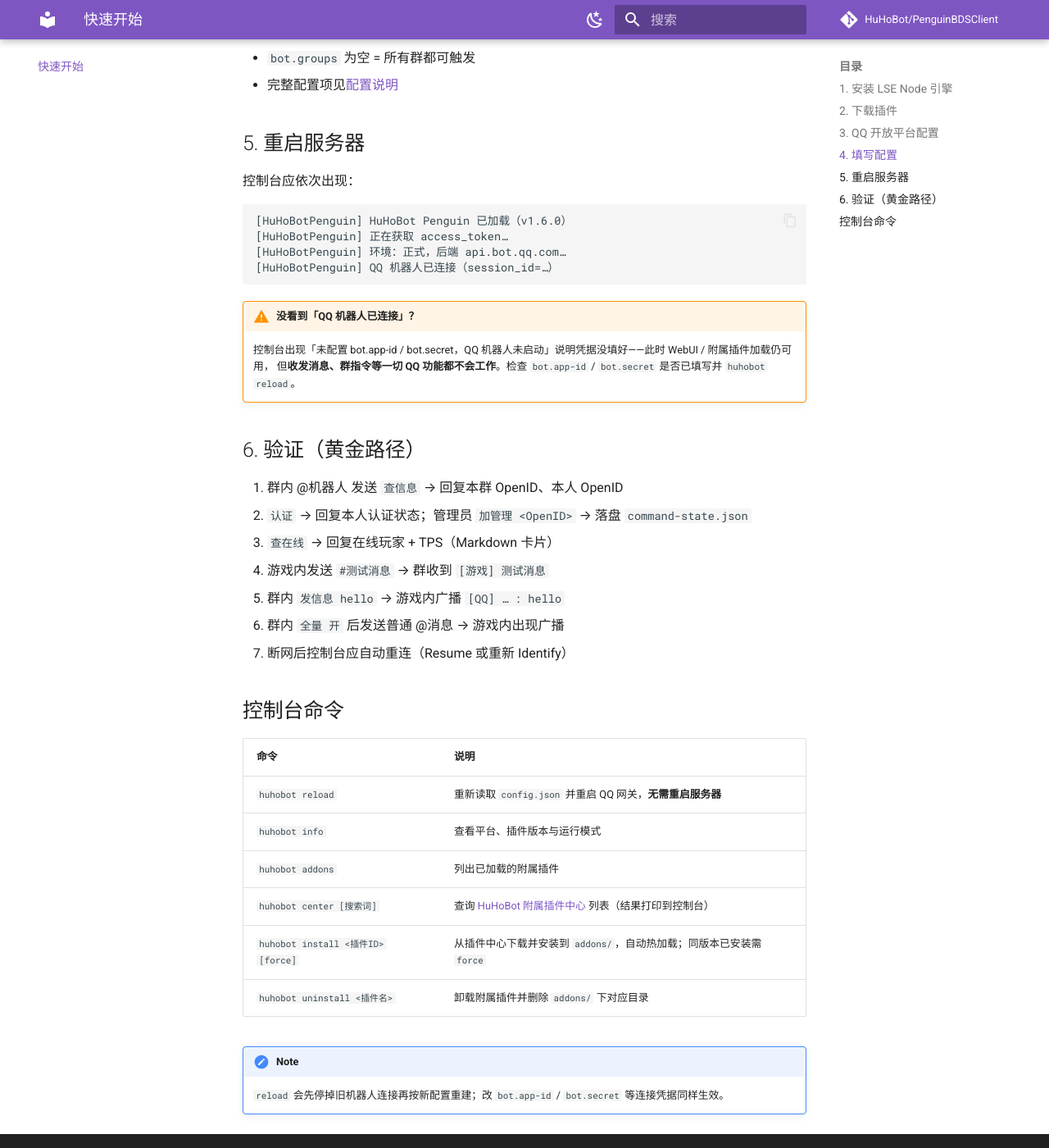
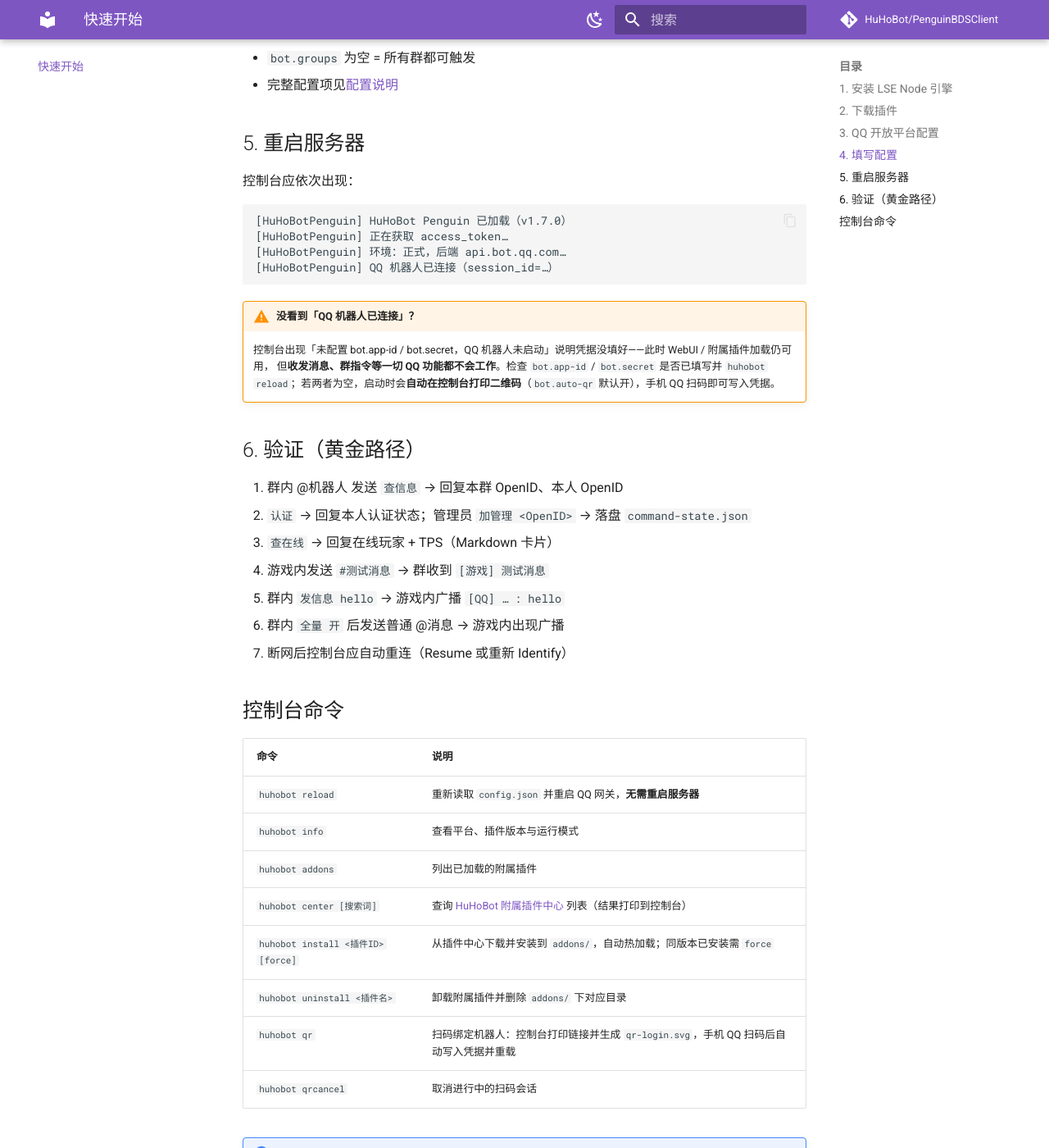
Before and after one commit to Beeeee-really/huhobot-docs, an MkDocs documentation site: the page built from docs/quickstart.md, in a window 1280 px wide and 1400 px high, scrolled down 1260 px. Shown: the whole window at 82% size. Built offline with MkDocs 1.6.1 and Material for MkDocs 9.7.7, drawn with Linux system fonts in a browser that asks for light colours; comment, search, counter and statistics services are not loaded; some of the changed text lies outside the part shown.

Commit message:
docs: QR login, bot.auto-qr, v1.7.0

````diff
--- a/docs/quickstart.md
+++ b/docs/quickstart.md
@@ -27,7 +27,7 @@ lip install github.com/LiteLDev/LegacyScriptEngine
 
 !!! warning "常见问题"
     控制台出现「未配置 bot.app-id / bot.secret，QQ 机器人未启动」说明凭据没填好——此时 WebUI / 附属插件加载仍可用，
-    但**收发消息、群指令等一切 QQ 功能都不会工作**。检查 `bot.app-id` / `bot.secret` 是否已填写并 `huhobot reload`。
+    但**收发消息、群指令等一切 QQ 功能都不会工作**。检查 `bot.app-id` / `bot.secret` 是否已填写并 `huhobot reload`；若两者为空，启动时会**自动在控制台打印二维码**（`bot.auto-qr` 默认开），手机 QQ 扫码即可写入凭据。
 
 ## 4. 填写配置
 
@@ -51,7 +51,7 @@ lip install github.com/LiteLDev/LegacyScriptEngine
 控制台应依次出现：
 
 ```text
-[HuHoBotPenguin] HuHoBot Penguin 已加载（v1.6.0）
+[HuHoBotPenguin] HuHoBot Penguin 已加载（v1.7.0）
 [HuHoBotPenguin] 正在获取 access_token…
 [HuHoBotPenguin] 环境：正式，后端 api.bot.qq.com…
 [HuHoBotPenguin] QQ 机器人已连接（session_id=…）
@@ -59,7 +59,7 @@ lip install github.com/LiteLDev/LegacyScriptEngine
 
 !!! warning "没看到「QQ 机器人已连接」？"
     控制台出现「未配置 bot.app-id / bot.secret，QQ 机器人未启动」说明凭据没填好——此时 WebUI / 附属插件加载仍可用，
-    但**收发消息、群指令等一切 QQ 功能都不会工作**。检查 `bot.app-id` / `bot.secret` 是否已填写并 `huhobot reload`。
+    但**收发消息、群指令等一切 QQ 功能都不会工作**。检查 `bot.app-id` / `bot.secret` 是否已填写并 `huhobot reload`；若两者为空，启动时会**自动在控制台打印二维码**（`bot.auto-qr` 默认开），手机 QQ 扫码即可写入凭据。
 
 
 ## 6. 验证（黄金路径）
@@ -82,6 +82,8 @@ lip install github.com/LiteLDev/LegacyScriptEngine
 | `huhobot center [搜索词]` | 查询 [HuHoBot 附属插件中心](https://addon.txssb.cn) 列表（结果打印到控制台） |
 | `huhobot install <插件ID> [force]` | 从插件中心下载并安装到 `addons/`，自动热加载；同版本已安装需 `force` |
 | `huhobot uninstall <插件名>` | 卸载附属插件并删除 `addons/` 下对应目录 |
+| `huhobot qr` | 扫码绑定机器人：控制台打印链接并生成 `qr-login.svg`，手机 QQ 扫码后自动写入凭据并重载 |
+| `huhobot qrcancel` | 取消进行中的扫码会话 |
 
 !!! note
-    `reload` 会先停掉旧机器人连接再按新配置重建；改 `bot.app-id` / `bot.secret` 等连接凭据同样生效。
+    `reload` 会先停掉旧机器人连接再按新配置重建；改 `bot.app-id` / `bot.secret` 等连接凭据同样生效。凭据为空且 `bot.auto-qr`（默认开）时，启动会在控制台打印二维码并生成 `qr-login.svg`；也可手动 `huhobot qr`。
````
Also changed, not shown: docs/ai.md (+2 -2 lines), docs/config.md (+2 -1 lines).
